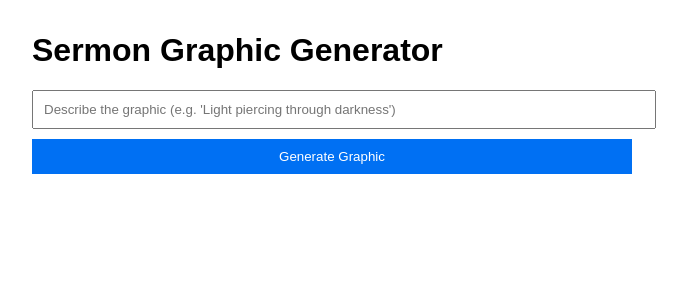
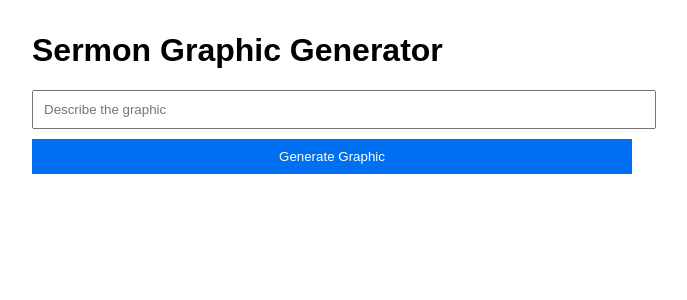
Before and after one commit to SGraphics86314/Sermon-Graphics-Creator, a Next.js app: page / in a window 1280 px wide. Shown: the top 300 px of the page, without its empty margins (308-995 px from the left). Built offline with nearby package versions, Linux system fonts and the light colour scheme.

Commit message:
Update index.tsx

```diff
--- a/pages/index.tsx
+++ b/pages/index.tsx
@@ -26,7 +26,7 @@ export default function Home() {
         setImageUrl("");
       }
     } catch (error) {
-      console.error(error);
+      console.error("Error generating image:", error);
     }
 
     setLoading(false);
@@ -38,7 +38,7 @@ export default function Home() {
       <form onSubmit={handleSubmit}>
         <input
           type="text"
-          placeholder="Describe the graphic (e.g. 'Light piercing through darkness')"
+          placeholder="Describe the graphic"
           value={prompt}
           onChange={(e) => setPrompt(e.target.value)}
           style={{ width: "100%", padding: "10px", marginBottom: "10px" }}
@@ -60,7 +60,6 @@ export default function Home() {
 
       {imageUrl && (
         <div style={{ marginTop: "2rem", textAlign: "center" }}>
-          <h2>Generated Graphic:</h2>
           <img src={imageUrl} alt="Generated Sermon Graphic" style={{ maxWidth: "100%" }} />
         </div>
       )}
```
